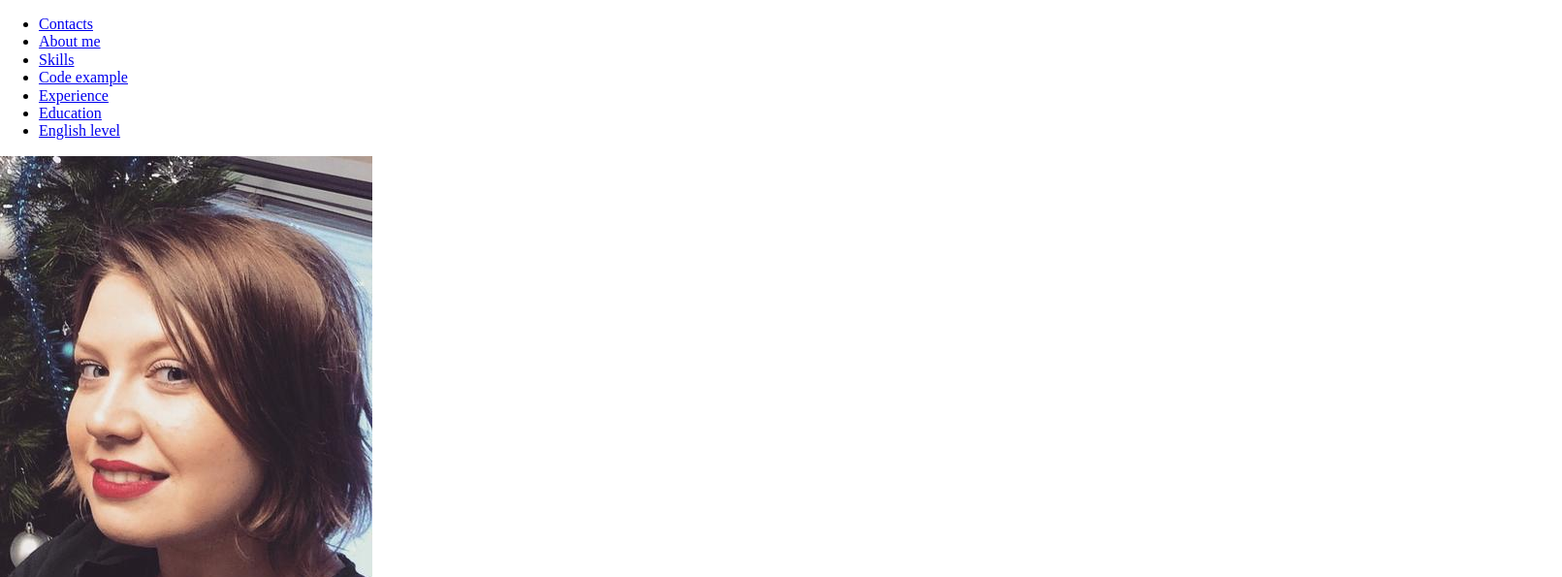
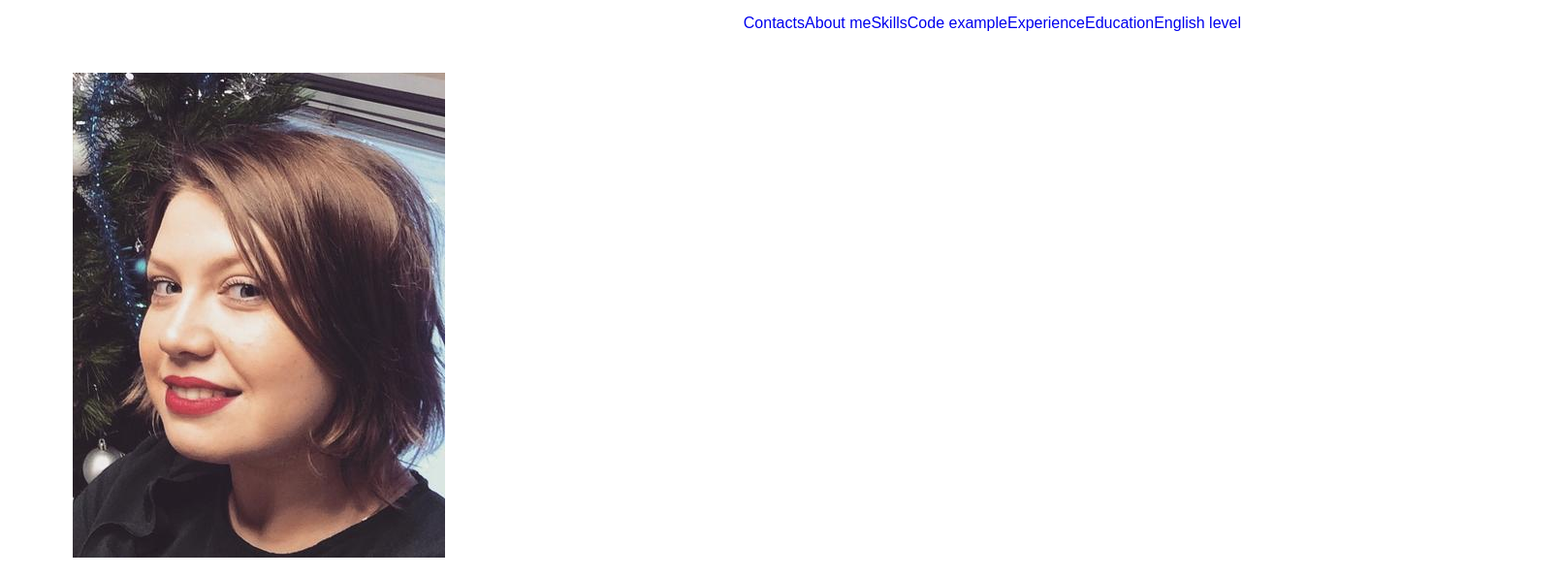
Before and after one commit to Deniza235/rsschool-cv-test, a plain HTML site: page index.html in a window 1280 px wide. Shown: the top 595 px of the page at 97% size, 1611 px wide, since content can reach past the window. Drawn offline with Linux system fonts and the light colour scheme; a web font is replaced by a local one.

Commit message:
feat: add fonts

```diff
--- a/css/style.css
+++ b/css/style.css
@@ -1,3 +1,90 @@
+@font-face {
+  font-family: 'Montserrat';
+  font-weight: 400;
+  font-style: normal;
+  src: local('Montserrat Regular'), local('Montserrat-Regular'),
+      url('../fonts/Montserrat-Regular.woff2') format('woff2'),
+      url('../fonts/Montserrat-Regular.woff') format('woff');
+}
+
+@font-face {
+  font-family: 'Montserrat';
+  font-weight: 500;
+  font-style: normal;
+  src: local('Montserrat Medium'), local('Montserrat-Medium'),
+      url('../fonts/Montserrat-Medium.woff2') format('woff2'),
+      url('../fonts/Montserrat-Medium.woff') format('woff');
+}
+
+@font-face {
+  font-family: 'Montserrat';
+  font-weight: 600;
+  font-style: normal;
+  src: local('Montserrat SemiBold'), local('Montserrat-SemiBold'),
+      url('../fonts/Montserrat-SemiBold.woff2') format('woff2'),
+      url('../fonts/Montserrat-SemiBold.woff') format('woff');
+}
+
+@font-face {
+  font-family: 'Montserrat';
+  font-weight: 700;
+  font-style: normal;
+  src: local('Montserrat Bold'), local('Montserrat-Bold'),
+      url('../fonts/Montserrat-Bold.woff2') format('woff2'),
+      url('../fonts/Montserrat-Bold.woff') format('woff');
+}
+
+@font-face {
+  font-family: 'Montserrat';
+  font-weight: 800;
+  font-style: normal;
+  src: local('Montserrat ExtraBold'), local('Montserrat-ExtraBold'),
+      url('../fonts/Montserrat-ExtraBold.woff2') format('woff2'),
+      url('../fonts/Montserrat-ExtraBold.woff') format('woff');
+}
+
 * {
     box-sizing: border-box;
   }
+
+html {
+  font-family: 'Montserrat', sans-serif;;
+}
+
+a {
+  text-decoration: none;
+}
+
+ul {
+  margin: 0;
+  padding: 0;
+  list-style: none;
+}
+
+img {
+  max-width: 100%;
+}
+
+.container {
+  max-width: 1780px;
+  margin-left: auto;
+  margin-right: auto;
+  padding-left: 75px;
+  padding-right: 75px;
+}
+
+/* Header*/
+
+.header__container {
+  height: 75px;
+  padding: 15px 0;
+}
+
+.header__nav {
+  display: flex;
+  justify-content: flex-end;
+}
+
+.header__list {
+  display: flex;
+}
--- a/index.html
+++ b/index.html
@@ -10,7 +10,7 @@
 </head>
 <body>
     <header class="header">
-        <div class="header__container">
+        <div class="header__container container">
             <nav class="header__nav">
                 <ul class="header__list">
                     <li class="header__item"><a href="#contacts" class="header__link">Contacts</a></li>
@@ -25,12 +25,12 @@
         </div>
     </header>
     <main class="main">
-        <section class="photo__container">
+        <section class="photo__container container">
             <img src="./assets/img/my_foto.jpeg" alt="Photo" class="photo__image">
             <h1 class="photo__heading">Mariya Ivonina</h1>
         </section>
         <section class="contacts">
-            <div class="contacts__container">
+            <div class="contacts__container container">
                 <h2 class="contacts__heading">Contacts</h2>
                 <ul class="contacts__list">
                     <li class="contacts__item"><a href="https://t.me/Deniza235" target="_blank">Telegram: @Deniza235</a></li>
@@ -40,13 +40,13 @@
             </div>
         </section>
         <section class="about">
-            <div class="about__container">
+            <div class="about__container container">
                 <h2 class="about__heading">About me</h2>
                 <p class="about__description">I'm a beginner Front-end developer. One of my strong skills is perseverance towards understanding this area of IT. I like that I can see the result of my work immediately. It's nice to work with the visual part of the browser. I continue to study, learn new things and apply this in my educational projects.</p>
             </div>
         </section>
         <section class="skills">
-            <div class="skills__container">
+            <div class="skills__container container">
                 <h2 class="skills__heading">Skills</h2>
                 <ul class="skills__list">
                     <li class="skills__item">HTML, CSS, Basic JS</li>
@@ -57,7 +57,7 @@
             </div>
         </section>
         <section class="code">
-            <div class="code__container">
+            <div class="code__container container">
                 <h2 class="code__heading">Code example</h2>
                 <p class="code__descr">Favorite movies rating:</p>
                 <pre class="code__text">
@@ -73,13 +73,13 @@
             </div>
         </section>
         <section class="experience">
-            <div class="exeperience__container">
+            <div class="exeperience__container container">
                 <h2 class="experience__heading">Experience</h2>
                 <p class="experience__descr">My training project: <span class="experience__text">The Lagoona is a site of a hotel that offers a full range of leisure facilities.</span><a href="https://deniza235.github.io/Lagoona/" target="_blank">GitHub Pages</a></p>
             </div>
         </section>
         <section class="education">
-            <div class="education__container">
+            <div class="education__container container">
                 <h2 class="education__heading">Education</h2>
                 <h3 class="education__subtitle">Higher education:</h3>
                     <strong class="education__descr">Lobachevsky State University of Nizhny Novgorod</strong>
@@ -93,7 +93,7 @@
             </div>
         </section>
         <section class="english">
-            <div class="english__container">
+            <div class="english__container container">
                 <h2 class="english__heading">English level</h2>
                 <p class="english__descr">B1, Intermediate</p>
                 <span><a href="./assets/docs/EF SET Certificate.pdf" target="_blank">Сертификат EF</a></span>
@@ -101,7 +101,7 @@
         </section>
     </main>
     <footer class="footer">
-        <div class="footer__container">
+        <div class="footer__container container">
             <a href="https://rs.school/js/" class="footer__logo-link">1</a>
             <a href="https://github.com/Deniza235" class="footer__github-link">2</a>
             <span class="footer__year">2021</span>
```
Also changed, not shown: assets/fonts/Montserrat-Bold.woff (added), assets/fonts/Montserrat-Bold.woff2 (added), assets/fonts/Montserrat-ExtraBold.woff (added), assets/fonts/Montserrat-ExtraBold.woff2 (added), assets/fonts/Montserrat-Medium.woff (added), assets/fonts/Montserrat-Medium.woff2 (added), assets/fonts/Montserrat-Regular.woff (added), assets/fonts/Montserrat-Regular.woff2 (added), assets/fonts/Montserrat-SemiBold.woff (added), assets/fonts/Montserrat-SemiBold.woff2 (added).
